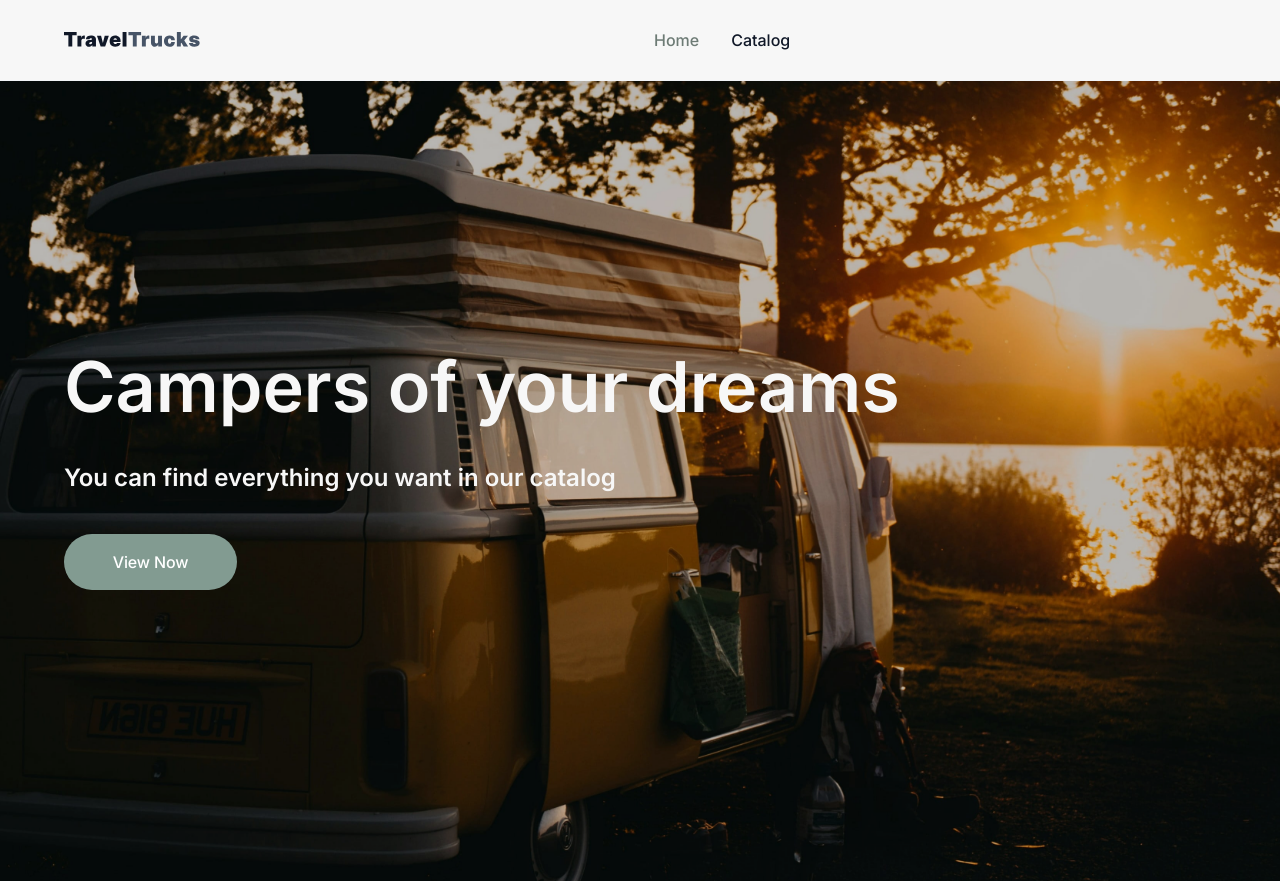
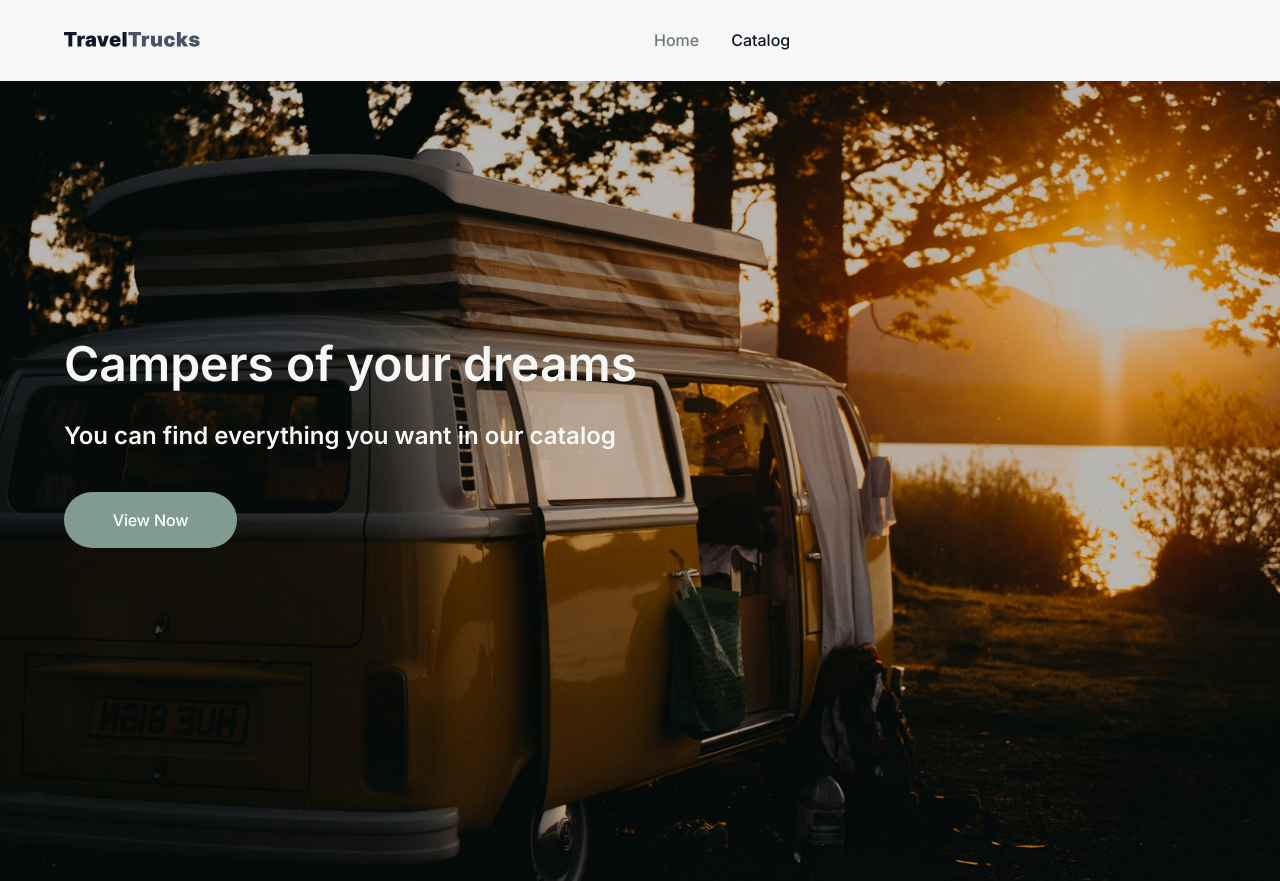
Before and after one commit to YuliyaZakrepa/travel-trucks, a Next.js app: page / in a window 1280 px wide. Built offline with nearby package versions, Linux system fonts and the light colour scheme; no server answers.

Commit message:
add changes in HeroBlock.module.css

```diff
--- a/components/HeroBlock/HeroBlock.module.css
+++ b/components/HeroBlock/HeroBlock.module.css
@@ -23,7 +23,7 @@
 
 .heroContainer {
   position: relative;
-  margin: 200px auto;
+  margin: 195px auto;
   padding: 0 var(--space-10);
   max-width: 1440px;
   z-index: 5;
@@ -36,7 +36,7 @@
   color: var(--color-inputs);
   min-width: 571px;
   margin-bottom: var(--space-4);
-  font-size: 70px;
+  font-size: var(--font-size-title);
   font-weight: var(--font-weight-semibold);
   line-height: var(--line-height-title);
 }
```
